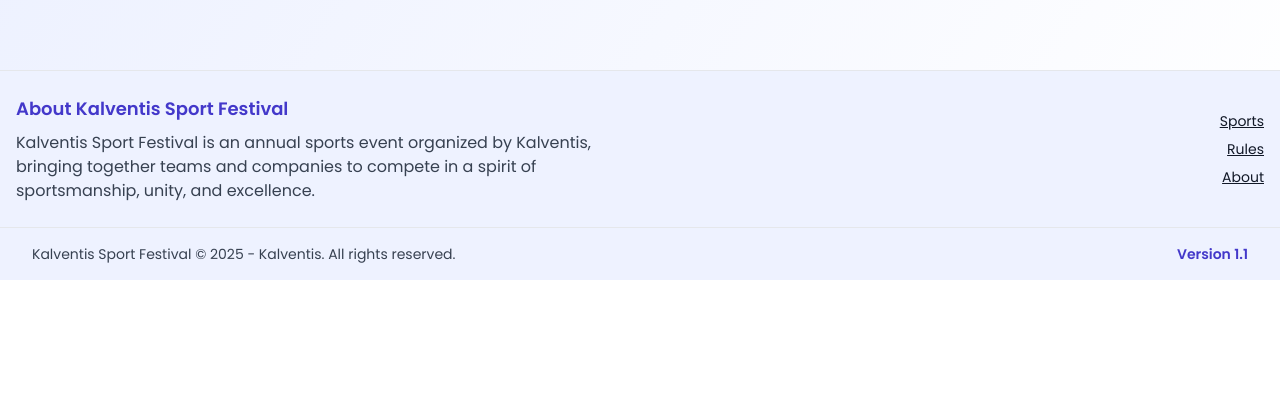
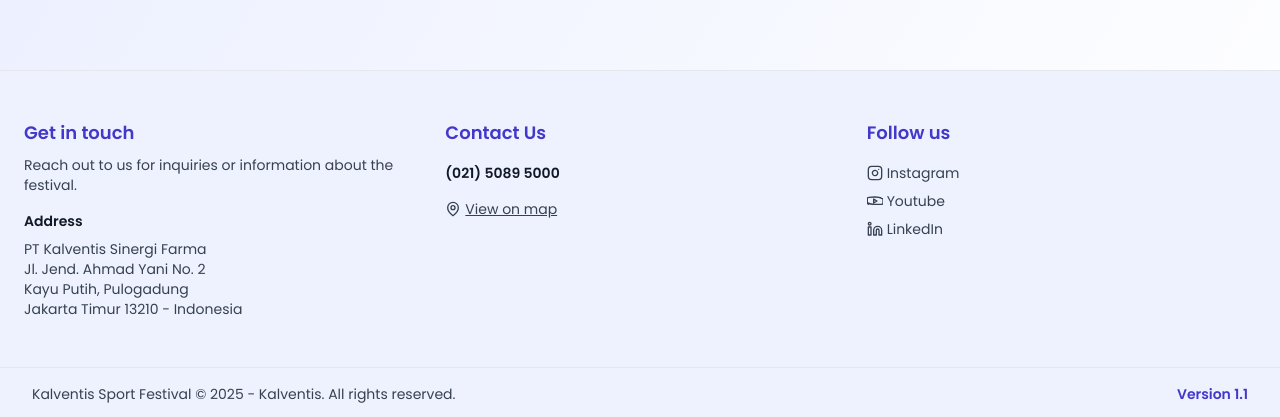
Before and after one commit to MuhammadIrsyad95/kalventis-sport-festival, a Next.js app: page / in a window 1280 px wide. Shown: the part 1796-2213 px from the top of the page. Before the commit the page ends 2076 px from the top, so only its background shows below. Built offline with nearby package versions, Linux system fonts and the light colour scheme; no server answers; the database is empty.

Commit message:
update UI- Footer

```diff
--- a/src/app/page.tsx
+++ b/src/app/page.tsx
@@ -333,19 +333,52 @@
       </div>
 
       {/* Info Section at the bottom */}
-      <section id="about-section" className="w-full bg-indigo-50 border-t border-gray-200 py-6 mt-8">
-        <div className="max-w-7xl mx-auto px-4 flex flex-col md:flex-row justify-between items-start md:items-center gap-6">
-          <div className="flex-1 text-left md:pr-8">
-            <h2 className="text-base md:text-lg font-semibold text-indigo-700 mb-2">About Kalventis Sport Festival</h2>
-            <p className="text-gray-700 text-sm md:text-base mb-0 leading-relaxed">
-              Kalventis Sport Festival is an annual sports event organized by Kalventis, bringing together teams and companies to compete in a spirit of sportsmanship, unity, and excellence.
+      <section id="contact-section" className="w-full bg-indigo-50 border-t border-gray-200 py-12 mt-8">
+        <div className="max-w-screen-xl mx-auto px-6 grid grid-cols-1 md:grid-cols-3 gap-8 text-gray-700 text-sm">
+
+          {/* Alamat */}
+          <div>
+            <h3 className="text-base md:text-lg font-semibold text-indigo-700 mb-2">Get in touch</h3>
+            <p className="mb-4 text-gray-700">Reach out to us for inquiries or information about the festival.</p>
+            <h4 className="font-semibold text-gray-900 mb-2">Address</h4>
+            <p>
+              PT Kalventis Sinergi Farma<br/>
+              Jl. Jend. Ahmad Yani No. 2<br/>
+              Kayu Putih, Pulogadung<br/>
+              Jakarta Timur 13210 - Indonesia
             </p>
+
           </div>
-          <div className="flex-1 flex flex-row gap-2 md:flex-col md:items-end items-start">
-            <a href="/sports" className="underline hover:text-indigo-700 text-sm transition">Sports</a>
-            <a href="/rules" className="underline hover:text-indigo-700 text-sm transition">Rules</a>
-            <a href="/about" className="underline hover:text-indigo-700 text-sm transition">About</a>
+
+          {/* Kontak & Peta */}
+          <div>
+            <h3 className="text-base md:text-lg font-semibold text-indigo-700 mb-4">Contact Us</h3>
+            <p className="mb-4 text-gray-900 font-semibold">(021) 5089 5000</p>
+            <a href="https://kalve.id/kalventismap" target="_blank" rel="noopener noreferrer" className="underline hover:text-indigo-700 transition flex items-center gap-1">
+              <svg xmlns="http://www.w3.org/2000/svg" width="16" height="16" viewBox="0 0 24 24" fill="none" stroke="currentColor" strokeWidth="2" strokeLinecap="round" strokeLinejoin="round" className="lucide lucide-map-pin"><path d="M20 10c0 6-8 12-8 12s-8-6-8-12a8 8 0 0 1 16 0Z"/><circle cx="12" cy="10" r="3"/></svg>
+              View on map
+            </a>
           </div>
+
+          {/* Follow Us */}
+          <div>
+            <h3 className="text-base md:text-lg font-semibold text-indigo-700 mb-4">Follow us</h3>
+            <div className="flex flex-col space-y-2">
+              <a href="https://instagram.com/kalventis" target="_blank" rel="noopener noreferrer" className="hover:text-indigo-700 transition flex items-center gap-1">
+                <svg xmlns="http://www.w3.org/2000/svg" width="16" height="16" viewBox="0 0 24 24" fill="none" stroke="currentColor" strokeWidth="2" strokeLinecap="round" strokeLinejoin="round" className="lucide lucide-instagram"><rect width="20" height="20" x="2" y="2" rx="5" ry="5"/><path d="M16 11.37A4 4 0 1 1 12.63 8 4 4 0 0 1 16 11.37z"/><line x1="17.5" x2="17.51" y1="6.5" y2="6.5"/></svg>
+                Instagram
+              </a>
+              <a href="https://www.youtube.com/@kalventis" target="_blank" rel="noopener noreferrer" className="hover:text-indigo-700 transition flex items-center gap-1">
+                 <svg xmlns="http://www.w3.org/2000/svg" width="16" height="16" viewBox="0 0 24 24" fill="none" stroke="currentColor" strokeWidth="2" strokeLinecap="round" strokeLinejoin="round" className="lucide lucide-youtube"><path d="M2.5 17a2.49 2.49 0 0 1-2-2.49V9a2.49 2.49 0 0 1 2-2.49C4.64 6 10 6 12 6s7.36 0 9.5 2.02A2.5 2.5 0 0 1 24 9v5.51a2.5 2.5 0 0 1-2.5 2.49C19.36 17 14 17 12 17s-7.36 0-9.5-2.02Z"/><path d="m10 15 5-3-5-3v6Z"/></svg>
+                Youtube
+              </a>
+              <a href="https://www.linkedin.com/company/kalventis/posts/?feedView=all" target="_blank" rel="noopener noreferrer" className="hover:text-indigo-700 transition flex items-center gap-1">
+                 <svg xmlns="http://www.w3.org/2000/svg" width="16" height="16" viewBox="0 0 24 24" fill="none" stroke="currentColor" strokeWidth="2" strokeLinecap="round" strokeLinejoin="round" className="lucide lucide-linkedin"><path d="M16 8a6 6 0 0 1 6 6v7h-4v-7a2 2 0 0 0-2-2c-1 0-2 1-2 2v7h-4v-7a6 6 0 0 1 6-6z"/><rect width="4" height="12" x="2" y="9"/><circle cx="4" cy="4" r="2"/></svg>
+                LinkedIn
+              </a>
+            </div>
+          </div>
+
         </div>
       </section>
     </main>
```
